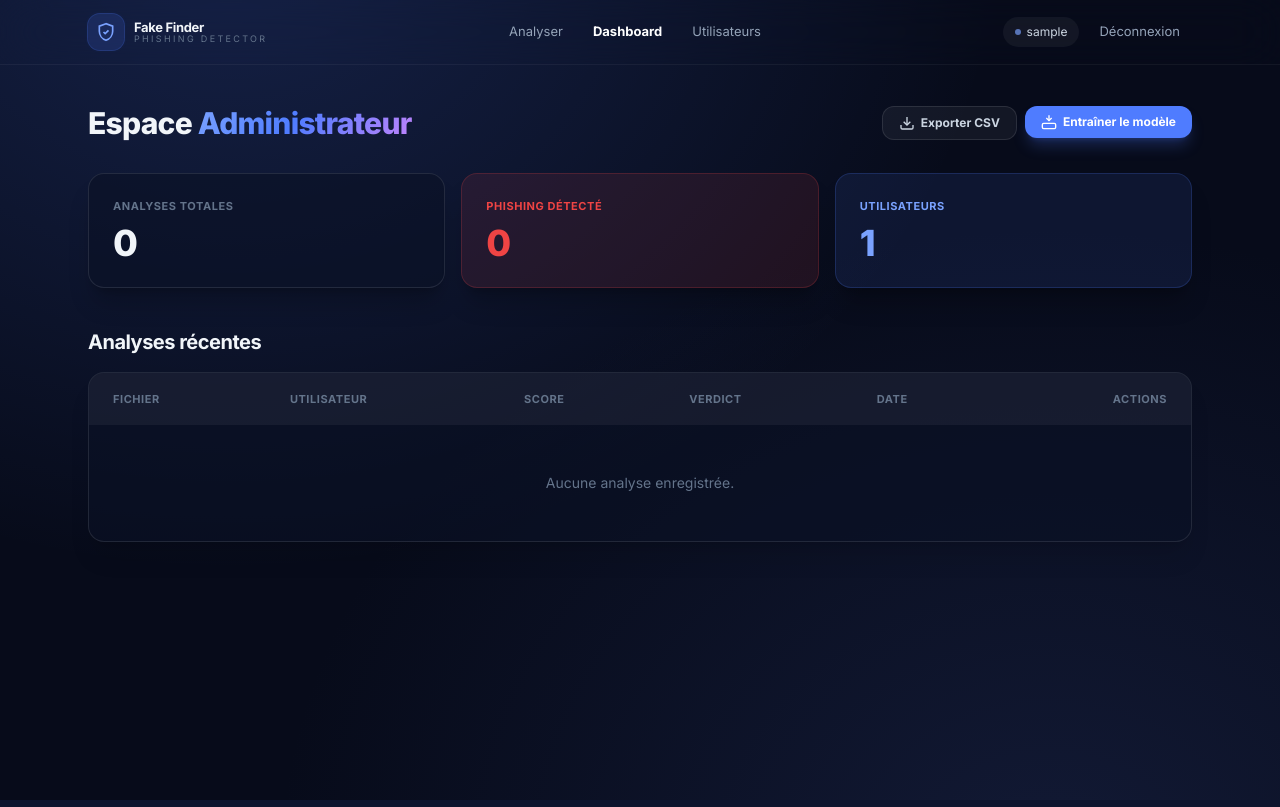
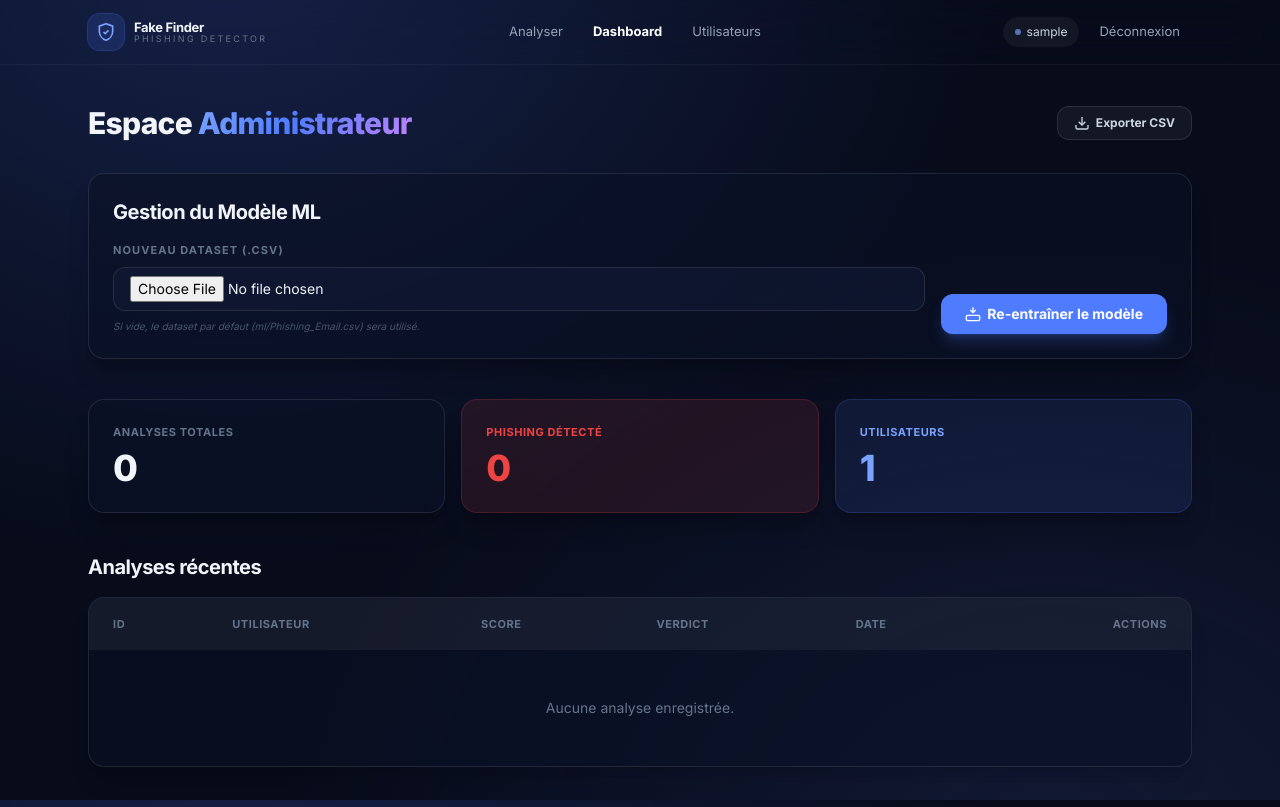
Before and after one commit to Yushi5058/FakeFinder, a Django app: page /admin-panel/ in a window 1280 px wide. Run offline with Django 5.2, Linux system fonts and the light colour scheme; the visitor is signed in with stand-in values (Sample User, id 1); data comes from the database, SQL or seed files in the repository; data that the repository does not hold is empty; some libraries are stand-ins or nearby versions.

Commit message:
feat: admin privacy and training upload (#16)

```diff
--- a/src/scanner/templates/scanner/admin_dashboard.html
+++ b/src/scanner/templates/scanner/admin_dashboard.html
@@ -103,17 +103,28 @@
           <svg class="h-4 w-4" viewBox="0 0 24 24" fill="none" stroke="currentColor" stroke-width="2"><path d="M21 15v4a2 2 0 0 1-2 2H5a2 2 0 0 1-2-2v-4"/><polyline points="7 10 12 15 17 10"/><line x1="12" y1="15" x2="12" y2="3"/></svg>
           Exporter CSV
         </a>
-        <form id="train-form" method="POST" action="{% url 'admin_train_model' %}">
-            {% csrf_token %}
-            <button type="submit" id="train-btn" class="flex items-center gap-1.5 rounded-xl bg-brand-500 px-4 py-2 text-xs font-bold text-white shadow-lg shadow-brand-500/25 hover:bg-brand-600 transition-colors">
-              <svg class="h-4 w-4" viewBox="0 0 24 24" fill="none" stroke="currentColor" stroke-width="2"><path d="M12 2v8"/><path d="m16 6-4 4-4-4"/><rect width="20" height="8" x="2" y="14" rx="2"/></svg>
-              Entraîner le modèle
-            </button>
-        </form>
     </div>
   </div>
 
-  <div id="train-msg" class="hidden mb-6 p-4 rounded-xl text-sm font-medium"></div>
+  <div class="mb-10 rounded-2xl border border-white/10 bg-ink-900/60 p-6 shadow-xl shadow-black/20">
+    <h2 class="text-xl font-bold tracking-tight mb-4">Gestion du Modèle ML</h2>
+    <form id="train-form" method="POST" action="{% url 'admin_train_model' %}" enctype="multipart/form-data" class="space-y-4">
+        {% csrf_token %}
+        <div class="flex flex-col sm:flex-row sm:items-end gap-4">
+            <div class="flex-1">
+                <label class="block text-[11px] font-bold uppercase tracking-widest text-slate-500 mb-2">Nouveau dataset (.csv)</label>
+                <input type="file" name="dataset" accept=".csv"
+                       class="w-full rounded-xl border border-white/10 bg-ink-800/60 px-4 py-2 text-sm text-slate-100 focus:border-brand-500 focus:outline-none transition-colors">
+                <p class="mt-2 text-[10px] text-slate-600 italic">Si vide, le dataset par défaut (ml/Phishing_Email.csv) sera utilisé.</p>
+            </div>
+            <button type="submit" id="train-btn" class="flex items-center justify-center gap-1.5 rounded-xl bg-brand-500 px-6 py-2.5 text-sm font-bold text-white shadow-lg shadow-brand-500/25 hover:bg-brand-600 transition-colors disabled:opacity-50">
+              <svg class="h-4 w-4" viewBox="0 0 24 24" fill="none" stroke="currentColor" stroke-width="2"><path d="M12 2v8"/><path d="m16 6-4 4-4-4"/><rect width="20" height="8" x="2" y="14" rx="2"/></svg>
+              Re-entraîner le modèle
+            </button>
+        </div>
+    </form>
+    <div id="train-msg" class="hidden mt-6 p-4 rounded-xl text-sm font-medium"></div>
+  </div>
 
   <!-- Stats -->
   <div class="grid gap-4 sm:grid-cols-3 mb-10">
@@ -143,7 +154,7 @@
       <table class="w-full text-left text-sm">
         <thead class="bg-white/5 text-[11px] uppercase tracking-wider text-slate-500">
           <tr>
-            <th class="px-6 py-4">Fichier</th>
+            <th class="px-6 py-4">ID</th>
             <th class="px-6 py-4">Utilisateur</th>
             <th class="px-6 py-4">Score</th>
             <th class="px-6 py-4">Verdict</th>
@@ -154,7 +165,7 @@
         <tbody class="divide-y divide-white/5">
           {% for report in reports %}
           <tr class="hover:bg-white/5 transition-colors">
-            <td class="px-6 py-4 font-mono text-xs text-slate-300">report_{{ report.id }}.eml</td>
+            <td class="px-6 py-4 font-mono text-xs text-slate-500">{{ report.id }}</td>
             <td class="px-6 py-4 text-slate-400">{{ report.user.username|default:"Anonyme" }}</td>
             <td class="px-6 py-4 font-bold text-slate-200">{{ report.score }}/100</td>
             <td class="px-6 py-4">
@@ -162,15 +173,12 @@
             </td>
             <td class="px-6 py-4 text-xs text-slate-500">{{ report.created_at|date:"d M Y H:i" }}</td>
             <td class="px-6 py-4 text-right">
-              <div class="flex items-center justify-end gap-3">
-                <a href="{% url 'report_detail' report.id %}" class="text-xs text-brand-400 hover:text-brand-300 font-bold transition-colors">Voir</a>
               <form method="POST" action="{% url 'admin_delete_report' report.id %}" onsubmit="return confirm('Supprimer ce rapport ?');" style="display:inline;">
                   {% csrf_token %}
                   <button type="submit" class="text-xs text-slate-600 hover:text-verdict-danger transition-colors" title="Supprimer">
                     <svg class="h-4 w-4" viewBox="0 0 24 24" fill="none" stroke="currentColor" stroke-width="2"><path d="M3 6h18m-2 0v14c0 1-1 2-2 2H7c-1 0-2-1-2-2V6m3 0V4c0-1 1-2 2-2h4c1 0 2 1 2 2v2"/></svg>
                   </button>
               </form>
-              </div>
             </td>
           </tr>
           {% empty %}
@@ -190,28 +198,31 @@
     trainForm.addEventListener('submit', async (e) => {
         e.preventDefault();
         trainBtn.disabled = true;
-        trainBtn.innerHTML = "Entraînement...";
+        trainBtn.innerHTML = "Entraînement en cours...";
         trainMsg.classList.add('hidden');
+
+        const formData = new FormData(trainForm);
 
         try {
             const resp = await fetch("{% url 'admin_train_model' %}", {
                 method: 'POST',
-                headers: { 'X-CSRFToken': '{{ csrf_token }}' }
+                headers: { 'X-CSRFToken': '{{ csrf_token }}' },
+                body: formData
             });
             const data = await resp.json();
             if (data.ok) {
                 trainMsg.textContent = data.message;
-                trainMsg.className = "mb-6 p-4 rounded-xl text-sm font-medium bg-verdict-safe/10 text-verdict-safe border border-verdict-safe/20";
+                trainMsg.className = "mt-6 p-4 rounded-xl text-sm font-medium bg-verdict-safe/10 text-verdict-safe border border-verdict-safe/20";
             } else {
                 trainMsg.textContent = "Erreur: " + data.error;
-                trainMsg.className = "mb-6 p-4 rounded-xl text-sm font-medium bg-verdict-danger/10 text-verdict-danger border border-verdict-danger/20";
+                trainMsg.className = "mt-6 p-4 rounded-xl text-sm font-medium bg-verdict-danger/10 text-verdict-danger border border-verdict-danger/20";
             }
         } catch (err) {
             trainMsg.textContent = "Erreur réseau.";
-            trainMsg.className = "mb-6 p-4 rounded-xl text-sm font-medium bg-verdict-danger/10 text-verdict-danger border border-verdict-danger/20";
+            trainMsg.className = "mt-6 p-4 rounded-xl text-sm font-medium bg-verdict-danger/10 text-verdict-danger border border-verdict-danger/20";
         } finally {
             trainBtn.disabled = false;
-            trainBtn.innerHTML = "Entraîner le modèle";
+            trainBtn.innerHTML = "Re-entraîner le modèle";
             trainMsg.classList.remove('hidden');
         }
     });
--- a/src/scanner/views.py
+++ b/src/scanner/views.py
@@ -5,6 +5,8 @@ import logging
 import csv
 import sys
 import subprocess
+import tempfile
+import os
 from pathlib import Path
 
 import joblib
@@ -78,26 +80,47 @@ def export_reports_csv(request):
 @user_passes_test(lambda u: u.is_staff)
 @require_POST
 def admin_train_model(request):
-    """Trigger ML model training."""
+    """Trigger ML model training with optional dataset upload."""
+    dataset_file = request.FILES.get("dataset")
+    temp_path = None
+
     try:
+        data_path = str(settings.BASE_DIR / "ml" / "Phishing_Email.csv")
+
+        if dataset_file:
+            # Save uploaded CSV to a temporary file
+            ext = os.path.splitext(dataset_file.name)[1]
+            with tempfile.NamedTemporaryFile(delete=False, suffix=ext) as tmp:
+                for chunk in dataset_file.chunks():
+                    tmp.write(chunk)
+                temp_path = tmp.name
+            data_path = temp_path
+
         # Run training script
         cmd = [
-            sys.executable,  # Uses the current venv python
+            sys.executable,
             str(settings.BASE_DIR / "ml" / "train.py"),
-            "--data", str(settings.BASE_DIR / "ml" / "Phishing_Email.csv"),
+            "--data", data_path,
             "--out", str(settings.BASE_DIR / "ml" / "model.joblib")
         ]
+
         result = subprocess.run(cmd, capture_output=True, text=True, check=True)
         logger.info(f"Model trained successfully via admin panel: {result.stdout}")
 
-        # Reload the model bundle in the process
+        # Reset model bundle to force reload on next use
         global _model_bundle
-        _model_bundle = None # Force reload on next use
+        _model_bundle = None
 
-        return JsonResponse({'ok': True, 'message': 'Model trained successfully.'})
+        return JsonResponse({'ok': True, 'message': 'Modèle entraîné avec succès.'})
+
     except Exception as e:
         logger.error(f"Failed to train model via admin panel: {e}")
         return JsonResponse({'ok': False, 'error': str(e)}, status=500)
+
+    finally:
+        # Cleanup temp file
+        if temp_path and os.path.exists(temp_path):
+            os.remove(temp_path)
 from django.core.cache import cache
 from django.core.exceptions import ValidationError
 from django.core.validators import validate_email
```
Lines whose indentation alone changed are shown as unchanged.
